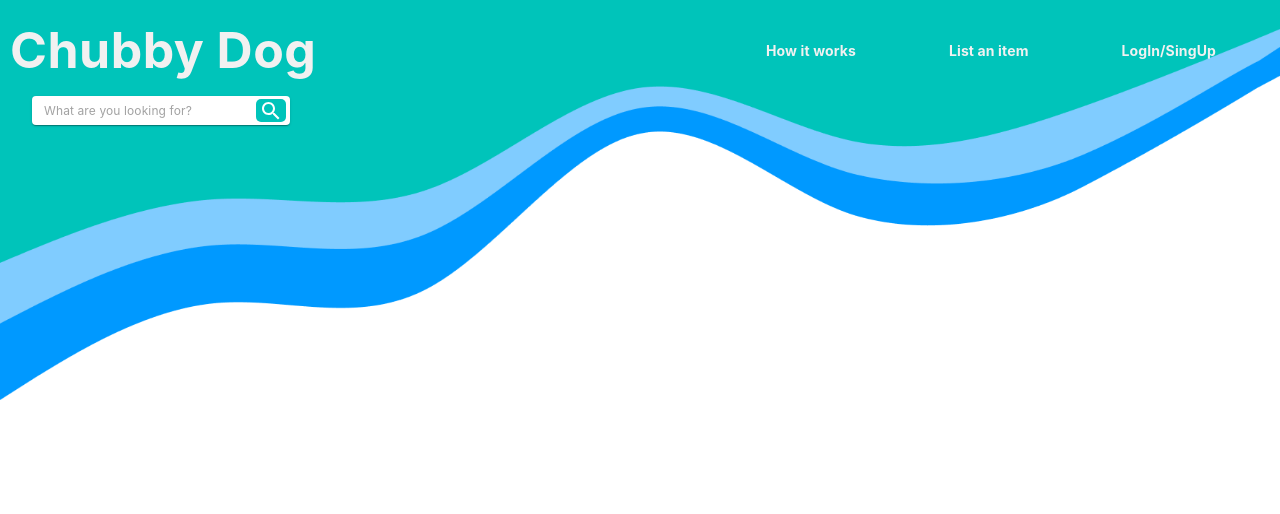
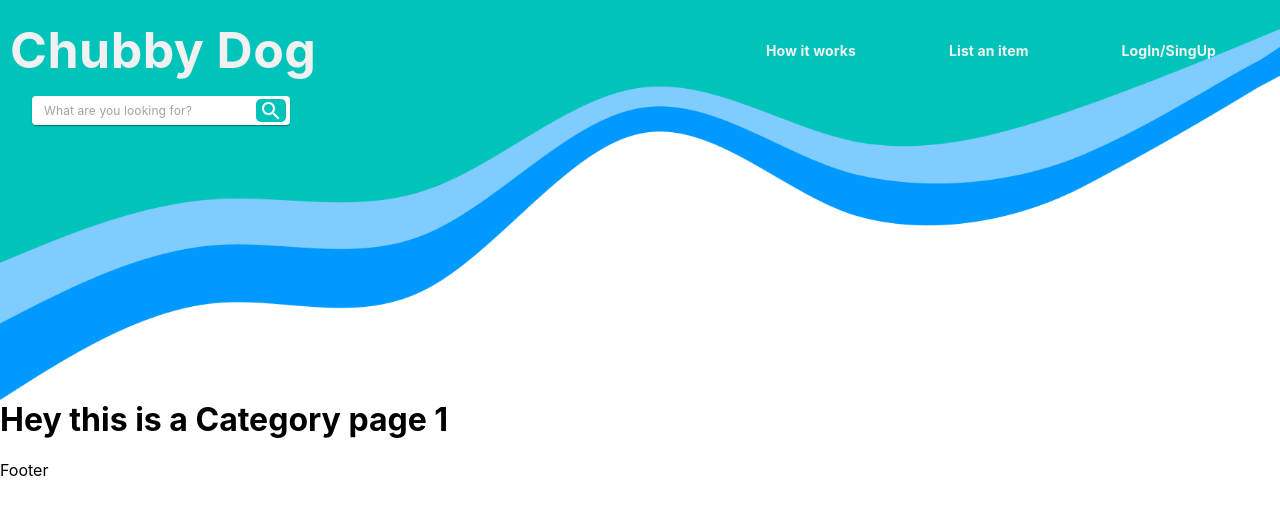
Before and after one commit to mirrenil/arbetsmetodik, a React (Create React App) app: page /category/1 in a window 1280 px wide. Shown: the top 514 px of the page. Built offline with nearby package versions, Linux system fonts and the light colour scheme; no server answers.

Commit message:
add margin to be able to see the page

```diff
--- a/src/Pages/CategoryPage.tsx
+++ b/src/Pages/CategoryPage.tsx
@@ -5,7 +5,7 @@ function CategoryPage() {
   const { name } = useParams();
   console.log(name);
   return (
-    <div>
+    <div style={{marginTop: '200px'}}>
       <h1>Hey this is a Category page {name}</h1>
     </div>
   );
```
